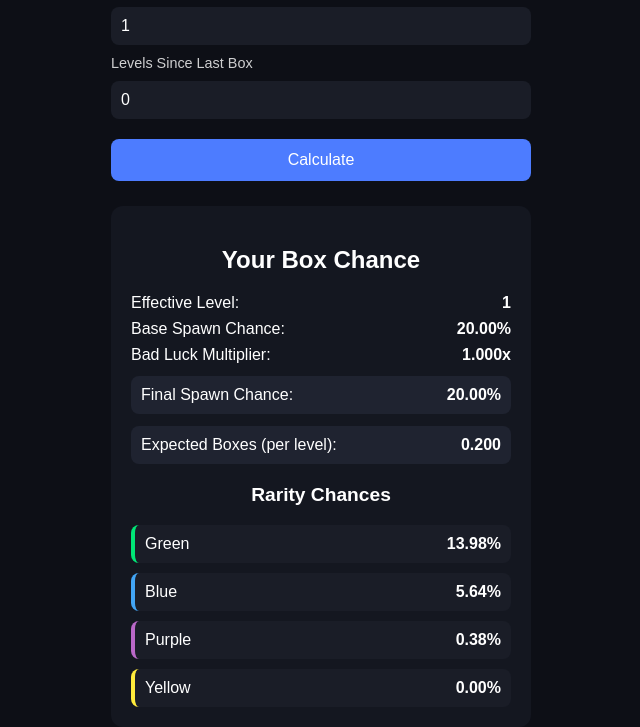
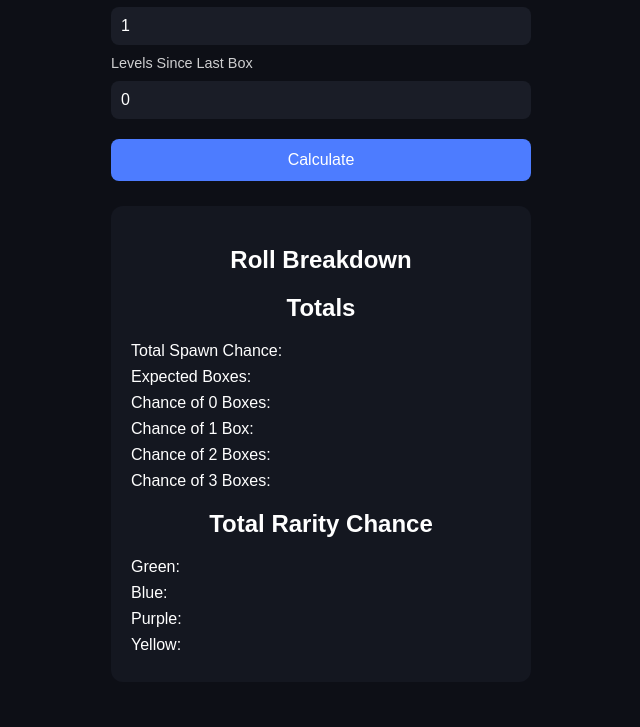
Before and after one commit to feelinglikeawaffle/cosmeticcalc, a plain HTML site: page index.html in a window 1280 px wide. Both pictures are taken after a click on the button "Calculate". Shown: the part 131-858 px from the top of the page, without its empty margins (319-959 px from the left). After the commit the page ends 813 px from the top, so only its background shows below. Drawn offline with Linux system fonts and the light colour scheme.

Commit message:
Update index.html

```diff
--- a/index.html
+++ b/index.html
@@ -22,56 +22,26 @@
 
     <div id="results" class="results hidden fade-in">
 
-      <h2>Your Box Chance</h2>
+      <h2>Roll Breakdown</h2>
 
-      <div class="stat">
-        <span>Effective Level:</span>
-        <strong id="effectiveLevel"></strong>
-      </div>
+      <div id="rollTableWrapper"></div>
 
-      <div class="stat">
-        <span>Base Spawn Chance:</span>
-        <strong id="baseChance"></strong>
-      </div>
+      <h2>Totals</h2>
 
-      <div class="stat">
-        <span>Bad Luck Multiplier:</span>
-        <strong id="multiplier"></strong>
-      </div>
+      <div class="stat"><span>Total Spawn Chance:</span><strong id="totalSpawn"></strong></div>
+      <div class="stat"><span>Expected Boxes:</span><strong id="expectedBoxes"></strong></div>
 
-      <div class="stat highlight">
-        <span>Final Spawn Chance:</span>
-        <strong id="finalSpawn"></strong>
-      </div>
+      <div class="stat"><span>Chance of 0 Boxes:</span><strong id="chance0"></strong></div>
+      <div class="stat"><span>Chance of 1 Box:</span><strong id="chance1"></strong></div>
+      <div class="stat"><span>Chance of 2 Boxes:</span><strong id="chance2"></strong></div>
+      <div class="stat"><span>Chance of 3 Boxes:</span><strong id="chance3"></strong></div>
 
-      <div class="stat highlight">
-        <span>Expected Boxes (per level):</span>
-        <strong id="expectedBoxes"></strong>
-      </div>
+      <h2>Total Rarity Chance</h2>
 
-      <h3>Rarity Chances</h3>
-
-      <div class="rarities">
-        <div class="rarity green">
-          <span>Green</span>
-          <strong id="finalGreen"></strong>
-        </div>
-
-        <div class="rarity blue">
-          <span>Blue</span>
-          <strong id="finalBlue"></strong>
-        </div>
-
-        <div class="rarity purple">
-          <span>Purple</span>
-          <strong id="finalPurple"></strong>
-        </div>
-
-        <div class="rarity yellow">
-          <span>Yellow</span>
-          <strong id="finalYellow"></strong>
-        </div>
-      </div>
+      <div class="stat"><span>Green:</span><strong id="totalGreen"></strong></div>
+      <div class="stat"><span>Blue:</span><strong id="totalBlue"></strong></div>
+      <div class="stat"><span>Purple:</span><strong id="totalPurple"></strong></div>
+      <div class="stat"><span>Yellow:</span><strong id="totalYellow"></strong></div>
 
     </div>
   </div>
```
